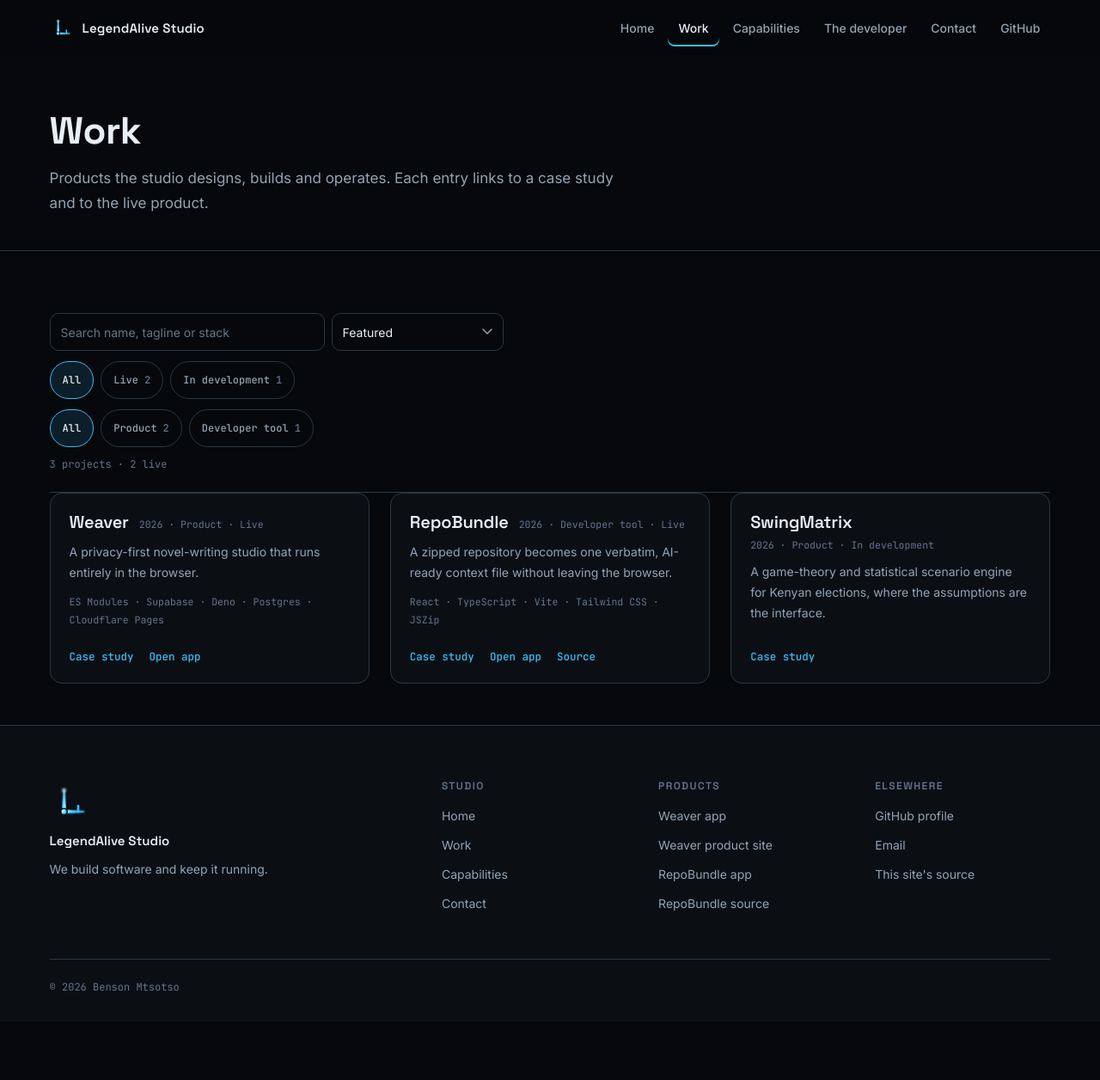
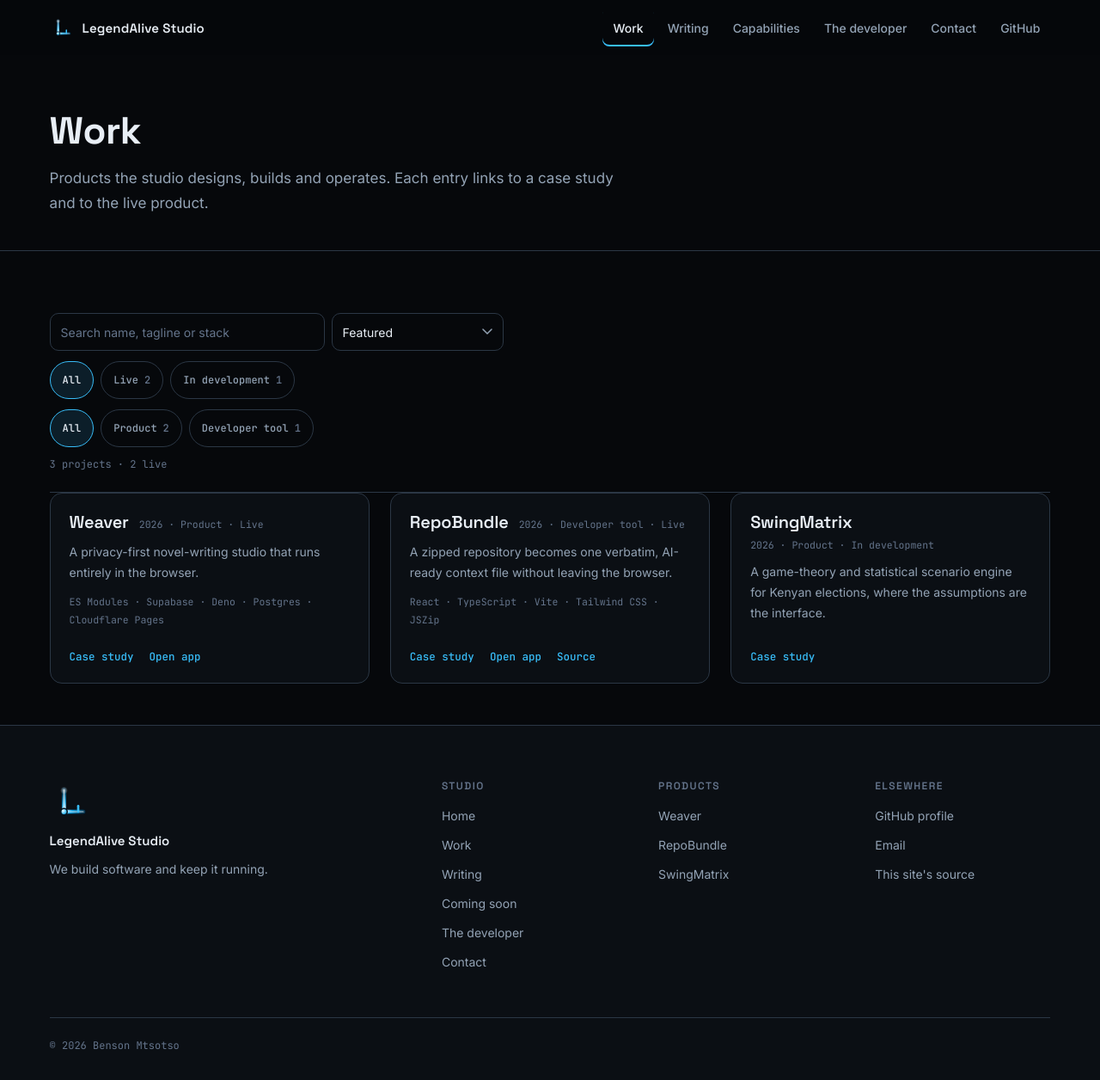
Before and after one commit to legendalive/studio, a plain HTML site: page work/index.html in a window 1280 px wide. Shown: the whole page at 86% size. Before the commit the page ends 1188 px from the top, so only its background shows below. Drawn offline with Linux system fonts and the light colour scheme.

Commit message:
Enhance index.html with navigation and footer updates
Added navigation and footer structure with no-script fallback. Updated project descriptions to include 'Live' status.

```diff
--- a/work/index.html
+++ b/work/index.html
@@ -1,4 +1,3 @@
-<!-- Repo: studio — work/index.html — NEW FILE -->
 <!DOCTYPE html>
 <html lang="en">
 <head>
@@ -33,35 +32,26 @@
 <body>
   <a class="skip-link" href="#main">Skip to content</a>
 
-  <header class="site-nav" data-nav>
+  <div data-chrome-nav>
+    <noscript>
+      <header class="site-nav">
         <div class="container nav-bar">
           <a class="nav-brand" href="../" aria-label="LegendAlive Studio, home">
             <span class="studio-mark studio-mark--sm" aria-hidden="true"></span>
             <span>LegendAlive Studio</span>
           </a>
           <nav class="nav-links" aria-label="Primary">
-        <a href="../">Home</a>
-        <a href="./">Work</a>
+            <a href="./" aria-current="true">Work</a>
+            <a href="../writing/">Writing</a>
             <a href="../#capabilities">Capabilities</a>
-        <a href="../#developer">The developer</a>
+            <a href="../about/">The developer</a>
             <a href="../#contact">Contact</a>
             <a href="https://github.com/legendalive" target="_blank" rel="noopener">GitHub</a>
           </nav>
-      <button class="nav-toggle" type="button" data-nav-toggle
-              aria-expanded="false" aria-controls="nav-sheet" aria-label="Menu">
-        <span class="nav-toggle-bars" aria-hidden="true"></span>
-      </button>
         </div>
-    <nav class="nav-sheet" id="nav-sheet" data-nav-sheet aria-label="Mobile">
-      <a href="../">Home</a>
-      <a href="./">Work</a>
-      <a href="../#capabilities">Capabilities</a>
-      <a href="../#developer">The developer</a>
-      <a href="../#contact">Contact</a>
-      <a href="https://github.com/legendalive" target="_blank" rel="noopener">GitHub</a>
-      <span class="nav-sheet-note">LegendAlive Studio</span>
-    </nav>
       </header>
+    </noscript>
+  </div>
 
   <main id="main">
     <section class="page-head" aria-labelledby="work-title">
@@ -81,13 +71,17 @@
             <div class="list-flow">
               <article class="post-card">
                 <h2 class="post-title"><a href="weaver/">Weaver</a></h2>
-                <p class="post-dek">A privacy-first novel-writing studio that runs entirely in the browser. Native ES modules, Supabase, Deno, Postgres, Cloudflare Pages.</p>
+                <p class="post-dek">A privacy-first novel-writing studio that runs entirely in the browser. Native ES modules, Supabase, Deno, Postgres, Cloudflare Pages. Live.</p>
                 <p class="card-links"><a href="https://legendalive.github.io/Weaver/" target="_blank" rel="noopener">Open app</a></p>
               </article>
               <article class="post-card">
                 <h2 class="post-title"><a href="repobundle/">RepoBundle</a></h2>
-                <p class="post-dek">A zipped repository becomes one verbatim, AI-ready context file without leaving the browser. React, TypeScript, Vite, Tailwind CSS, JSZip.</p>
+                <p class="post-dek">A zipped repository becomes one verbatim, AI-ready context file without leaving the browser. React, TypeScript, Vite, Tailwind CSS, JSZip. Live.</p>
                 <p class="card-links"><a href="https://legendalive.github.io/RepoBundle/" target="_blank" rel="noopener">Open app</a> <a href="https://github.com/legendalive/RepoBundle" target="_blank" rel="noopener">Source</a></p>
+              </article>
+              <article class="post-card">
+                <h2 class="post-title"><a href="swingmatrix/">SwingMatrix</a></h2>
+                <p class="post-dek">A game-theory and statistical scenario engine for Kenyan elections, where the assumptions are the interface. In development.</p>
               </article>
             </div>
           </noscript>
@@ -96,54 +90,45 @@
     </section>
   </main>
 
+  <div data-chrome-footer>
+    <noscript>
       <footer class="site-footer">
         <div class="container">
-      <div class="footer-grid">
-        <div class="footer-brand">
-          <span class="studio-mark studio-mark--md" aria-hidden="true"></span>
-          <span class="footer-brand-name">LegendAlive Studio</span>
-          <p class="footer-tagline">We build software and keep it running.</p>
-        </div>
-        <nav class="footer-col" aria-label="Studio">
-          <h3>Studio</h3>
-          <ul role="list">
-            <li><a href="../">Home</a></li>
-            <li><a href="./">Work</a></li>
-            <li><a href="../#capabilities">Capabilities</a></li>
-            <li><a href="../#contact">Contact</a></li>
-          </ul>
-        </nav>
-        <nav class="footer-col" aria-label="Products">
-          <h3>Products</h3>
-          <ul role="list">
-            <li><a href="https://legendalive.github.io/Weaver/" target="_blank" rel="noopener">Weaver app</a></li>
-            <li><a href="https://weaver-studio.pages.dev/" target="_blank" rel="noopener">Weaver product site</a></li>
-            <li><a href="https://legendalive.github.io/RepoBundle/" target="_blank" rel="noopener">RepoBundle app</a></li>
-            <li><a href="https://github.com/legendalive/RepoBundle" target="_blank" rel="noopener">RepoBundle source</a></li>
-          </ul>
-        </nav>
-        <nav class="footer-col" aria-label="Elsewhere">
-          <h3>Elsewhere</h3>
-          <ul role="list">
-            <li><a href="https://github.com/legendalive" target="_blank" rel="noopener">GitHub profile</a></li>
-            <li><a href="mailto:mbenson.mb62@gmail.com">Email</a></li>
-            <li><a href="https://github.com/legendalive/studio" target="_blank" rel="noopener">This site's source</a></li>
-          </ul>
-        </nav>
-      </div>
           <div class="footer-bottom">
-        <span>© <span data-year>2026</span> Benson Mtsotso</span>
+            <span>© 2026 Benson Mtsotso</span>
+            <span>
+              <a href="../">Home</a> · <a href="../writing/">Writing</a> ·
+              <a href="../about/">The developer</a> ·
+              <a href="mailto:mbenson.mb62@gmail.com">Email</a>
+            </span>
           </div>
         </div>
       </footer>
+    </noscript>
+  </div>
 
   <script type="module">
+    import { el } from '../assets/js/dom.js';
+    import { refreshShell } from '../assets/js/shell.js';
+    import { renderChrome, buildFooter, applyMeta, LABELS } from '../assets/js/chrome.js';
     import { loadManifest, getProjects } from '../assets/js/manifest.js';
     import { createListing } from '../assets/js/listing.js';
-    import { el } from '../assets/js/dom.js';
 
-    const STATUS = { live: 'Live', building: 'In development', lab: 'Experiment', paused: 'Paused' };
-    const CATEGORY = { product: 'Product', tool: 'Developer tool', experiment: 'Experiment', client: 'Client work' };
+    renderChrome({ current: 'work' });
+
+    applyMeta({
+      title: 'Work — LegendAlive Studio',
+      description: 'Products designed, built and operated by LegendAlive Studio. Each entry links to a case study and the live product.',
+      path: 'work/',
+      type: 'website',
+    });
+
+    function upgradeFooter(projects) {
+      const foot = document.querySelector('.site-footer');
+      if (!foot) return;
+      foot.replaceWith(buildFooter(projects));
+      refreshShell();
+    }
 
     function optionsFor(key, labels, order) {
       return (items) => order
@@ -164,8 +149,11 @@
       if (p.links && p.links.source) {
         links.push(el('a', { href: p.links.source, target: '_blank', rel: 'noopener' }, ['Source']));
       }
-      const meta = [p.year, CATEGORY[p.category] || p.category, STATUS[p.status] || p.status]
-        .filter(Boolean).join(' · ');
+      const meta = [
+        p.year,
+        LABELS.category[p.category] || p.category,
+        LABELS.status[p.status] || p.status,
+      ].filter(Boolean).join(' · ');
 
       return el('article', { class: 'card' }, [
         el('div', { class: 'card-body' }, [
@@ -184,11 +172,23 @@
     if (mount) {
       createListing({
         mount,
-        load: async () => getProjects(await loadManifest()),
+        load: async () => {
+          const data = await loadManifest();
+          upgradeFooter(data.projects);
+          return getProjects(data);
+        },
         defaults: { q: '', sort: 'featured', status: '', category: '' },
         filters: [
-          { key: 'status', label: 'Status', options: optionsFor('status', STATUS, ['live', 'building', 'lab', 'paused']) },
-          { key: 'category', label: 'Category', options: optionsFor('category', CATEGORY, ['product', 'tool', 'experiment', 'client']) },
+          {
+            key: 'status',
+            label: 'Status',
+            options: optionsFor('status', LABELS.status, ['live', 'building', 'lab', 'paused']),
+          },
+          {
+            key: 'category',
+            label: 'Category',
+            options: optionsFor('category', LABELS.category, ['product', 'tool', 'experiment', 'client']),
+          },
         ],
         sorts: [
           { value: 'featured', label: 'Featured' },
```
Lines whose indentation alone changed are shown as unchanged.
